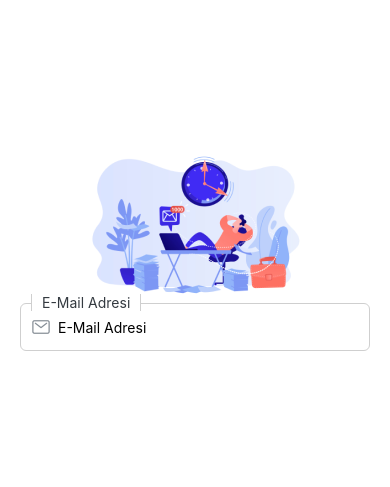
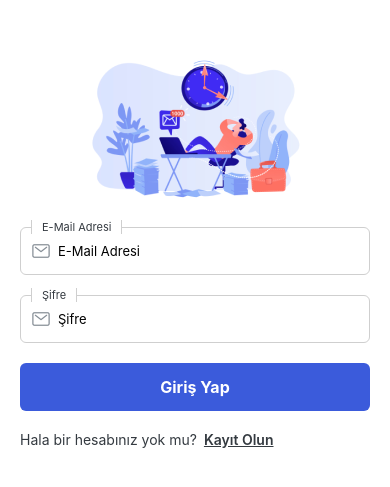
Before and after one commit to Kocayamak/modern-mobile-todo-list, a React Native app: screen /Login in a window 390 px wide. Shown: the part 173-660 px from the top of the page. Built offline with nearby package versions, Linux system fonts and the light colour scheme.

Commit message:
login tamamlandı

```diff
--- a/src/components/auth/Login.jsx
+++ b/src/components/auth/Login.jsx
@@ -1,17 +1,35 @@
-import { Text, View, Image } from 'react-native'
-import React from 'react'
-import Input from '../shared/Input'
+import { Text, View, Image, TouchableOpacity } from "react-native";
+import React from "react";
+import Input from "../shared/Input";
+import Button from "../shared/Button";
 
-export default function Login() {
+export default function Login({ navigation}) {
   return (
     <View className="flex-1 items-center justify-center bg-white px-5">
-        <View>
-            <Image source={require("../../../assets/images/auth-logo.png")} />
-        </View>
+      <View>
+        <Image source={require("../../../assets/images/auth-logo.png")} />
+      </View>
 
-        <View className="w-full">
-            <Input />
-        </View>
+      <View className="w-full mt-5">
+        <Input title="E-Mail Adresi" />
+      </View>
+
+      <View className="w-full mt-5">
+        <Input title="Şifre" />
+      </View>
+
+      <View className="w-full mt-5">
+        <Button title="Giriş Yap" />
+      </View>
+
+      <View className="w-full mt-5 flex-row">
+        <Text className="text-primary">
+          Hala bir hesabınız yok mu?
+          <TouchableOpacity onPress={() => navigation.navigate("Register")}>
+            <Text className="font-[600] ml-[7px] underline">Kayıt Olun</Text>
+          </TouchableOpacity>
+        </Text>
+      </View>
     </View>
-  )
+  );
 }
--- /dev/null
+++ b/src/components/shared/Button.jsx
@@ -0,0 +1,12 @@
+import { Text, View, TouchableOpacity } from 'react-native'
+import React from 'react'
+
+export default function Button({title}) {
+  return (
+    <View>
+        <TouchableOpacity className="h-12 bg-main w-full rounded-[6px] justify-center items-center">
+            <Text className="text-white text-[16px] font-bold ">{title}</Text>
+        </TouchableOpacity>
+    </View>
+  )
+}
--- a/src/components/shared/Input.jsx
+++ b/src/components/shared/Input.jsx
@@ -2,14 +2,14 @@ import { Text, View, TextInput } from "react-native";
 import React from "react";
 import { Ionicons } from "@expo/vector-icons";
 
-export default function Input() {
+export default function Input({title}) {
   return (
     <View className="w-full h-12 rounded-[6px] border-[1px] border-border bg-white relative">
       <View className="absolute left-[10px] top-[12px]">
         <Ionicons name="mail-outline" size={20} color="#868E96" />
       </View>
-      <TextInput className="h-full px-[37px]" placeholder="E-Mail Adresi" />
-      <Text className="text-primary absolute top-[-10px] left-[10px] bg-white px-[10px] border-l-[1px] border-r-[1px] border-border">E-Mail Adresi</Text>
+      <TextInput className="h-full px-[37px] text-[13px]" placeholder={title} />
+      <Text className="text-[11px] text-primary absolute top-[-8px] left-[10px] bg-white px-[10px] border-l-[1px] border-r-[1px] border-border">{title}</Text>
     </View>
   );
 }
--- a/src/screen/LoginScreen.jsx
+++ b/src/screen/LoginScreen.jsx
@@ -4,6 +4,6 @@ import Login from '../components/auth/Login'
 
 export default function LoginScreen({navigation}) {
   return (
-    <Login />
+    <Login navigation={navigation}/>
   )
 }
```
